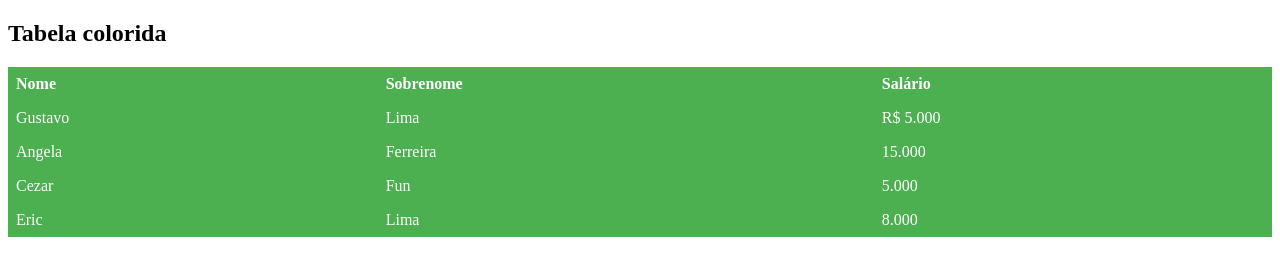
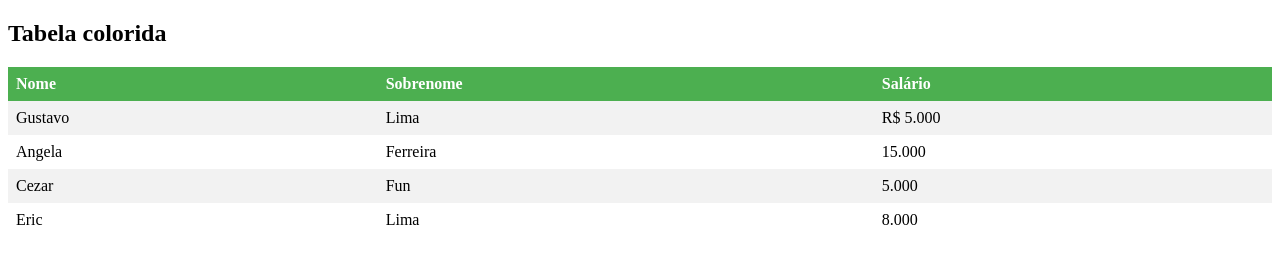
Before and after one commit to felipeguiraud/sitehtml1, a plain HTML site: page nth-child-incompleto.html in a window 1280 px wide. Drawn offline with Linux system fonts and the light colour scheme.

Commit message:
Update nth-child-incompleto.html

```diff
--- a/nth-child-incompleto.html
+++ b/nth-child-incompleto.html
@@ -11,7 +11,8 @@
 			    text-align: left;
 			    padding: 8px;
 				}
-			tr {
+			tr:nth-child(even){background-color: #f2f2f2}
+			th {
 				background-color: #4CAF50;
 				color: white;
 				}
```
